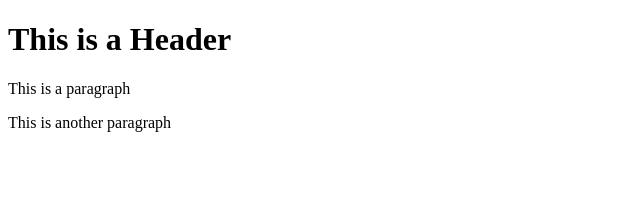
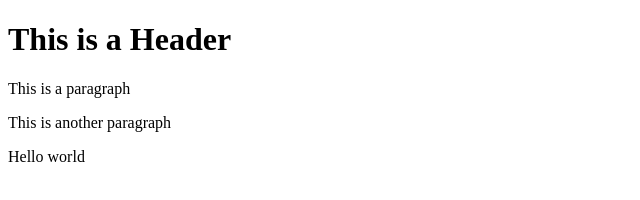
Before and after one commit to JaneReichenberg/git-test, a website: page index.html in a window 1280 px wide. Shown: the full height of the page, 0-640 px from the left. Drawn offline with Linux system fonts and the light colour scheme.

Commit message:
Using NPM

```diff
--- a/index.html
+++ b/index.html
@@ -4,5 +4,5 @@
     <h1>This is a Header</h1>
     <p>This is a paragraph</p>
     <p>This is another paragraph</p>
-</body>
+    <p>Hello world</p>
 </html>
```
Also changed, not shown: package.json (added, +24 -0 lines), 2 other files.
